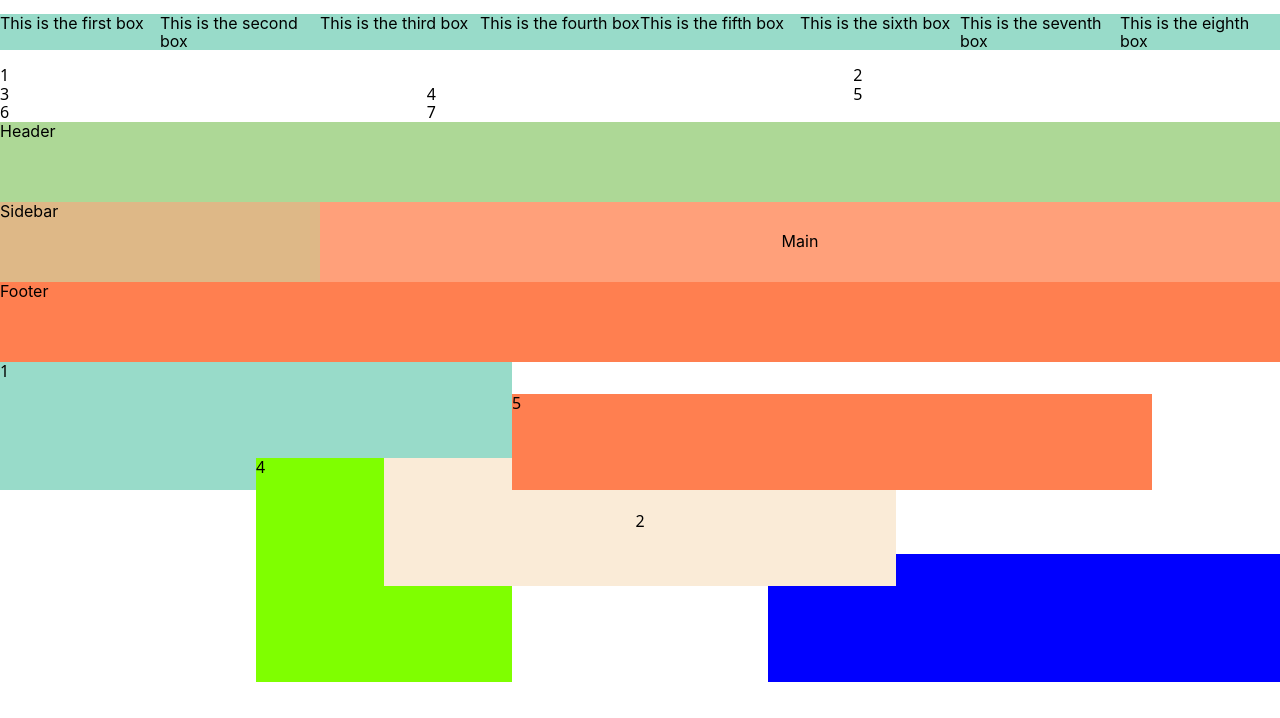
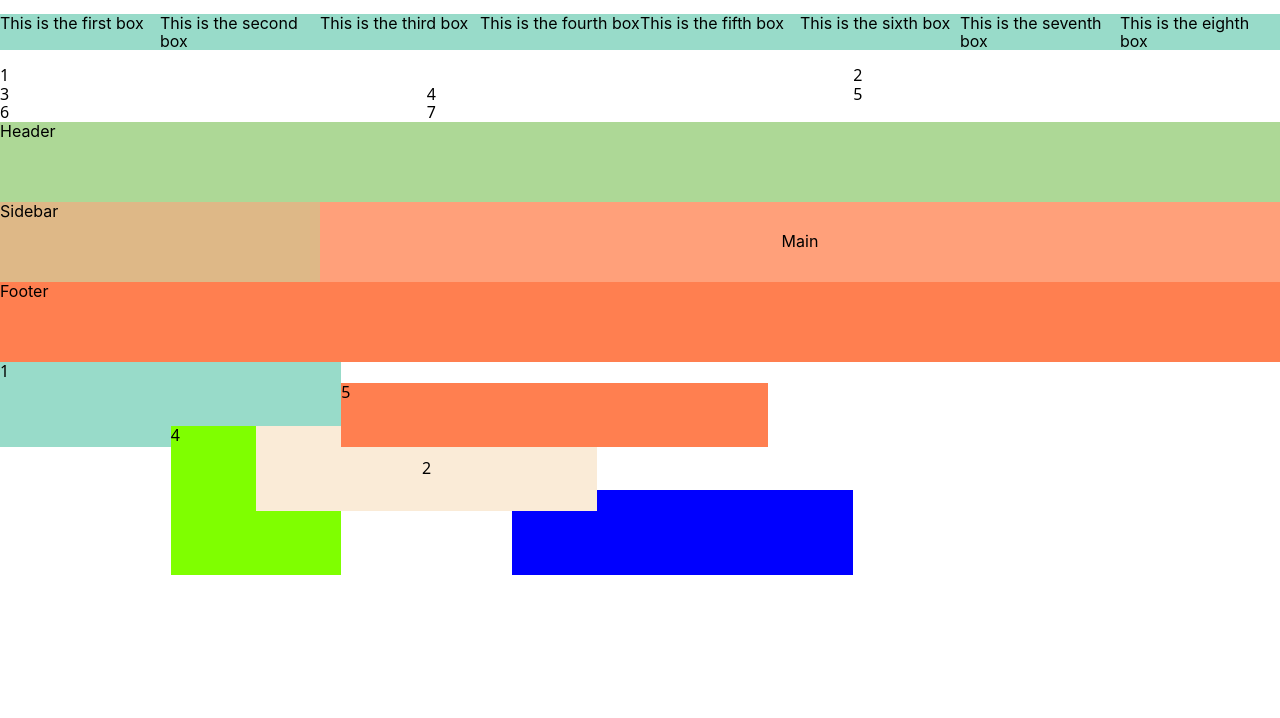
Before and after one commit to zorth44/css-green-hand, a website: page index.html in a window 1280 px wide. Shown: the part 82-800 px from the top of the page. Drawn offline with nearby package versions, Linux system fonts and the light colour scheme.

Commit message:
Add media query for responsive grid layout in .container3

```diff
--- a/style.css
+++ b/style.css
@@ -100,3 +100,10 @@
     grid-column: 5 / span 5;
     z-index: 6;
 }
+
+@media (min-width: 50em) {
+    .container3{
+        grid-template-rows: repeat(15,1fr);
+        grid-template-columns: repeat(15,1fr);
+    }
+}
```
